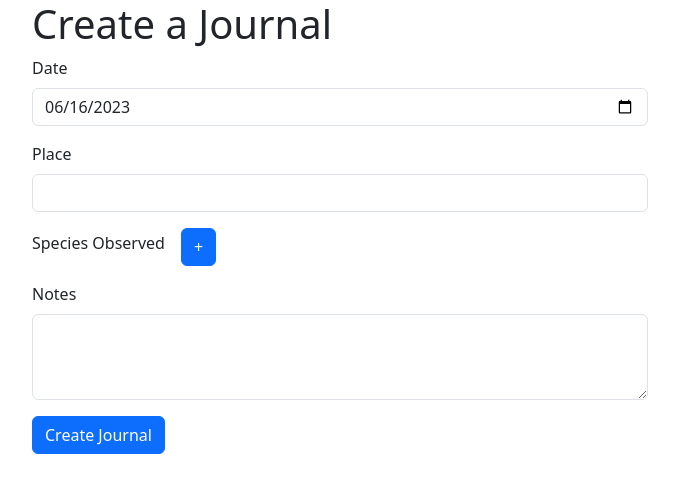
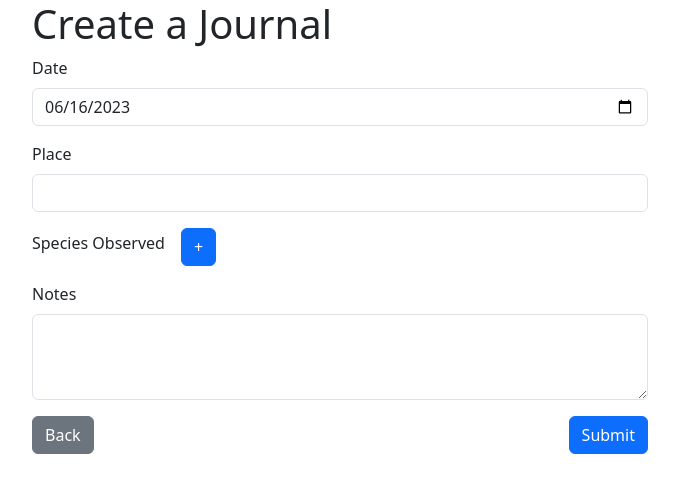
Before and after one commit to abhinav-nath/wildlife-journal, a React (Create React App) app in the folder wildlife-journal-ui/: page /create-journal in a window 1280 px wide. Shown: the top 492 px of the page, without its empty margins (300-979 px from the left). Built offline with nearby package versions, Linux system fonts and the light colour scheme.

Commit message:
Add a back button in Create Journal page

```diff
--- a/wildlife-journal-ui/src/components/CreateJournalPage.js
+++ b/wildlife-journal-ui/src/components/CreateJournalPage.js
@@ -1,4 +1,5 @@
 import React, { useState, useEffect } from "react";
+import { useNavigate } from "react-router-dom";
 import { Container, Form, Button, Alert } from "react-bootstrap";
 
 const CreateJournalPage = () => {
@@ -8,6 +9,7 @@ const CreateJournalPage = () => {
   const [notes, setNotes] = useState("");
   const [dateError, setDateError] = useState(false);
   const [placeError, setPlaceError] = useState(false);
+  const navigate = useNavigate();
 
   useEffect(() => {
     const currentDate = new Date().toISOString().split("T")[0];
@@ -68,6 +70,10 @@ const CreateJournalPage = () => {
   const handlePlaceChange = (e) => {
     setPlace(e.target.value);
     setPlaceError(false); // Clear the place error when the user starts typing
+  };
+
+  const handleBack = () => {
+    navigate("/");
   };
 
   return (
@@ -149,9 +155,14 @@ const CreateJournalPage = () => {
           />
         </Form.Group>
 
-        <Button variant="primary" onClick={handleSubmit}>
-          Create Journal
-        </Button>
+        <div className="d-flex justify-content-between mb-3">
+          <Button variant="secondary" onClick={handleBack}>
+            Back
+          </Button>
+          <Button variant="primary" onClick={handleSubmit}>
+            Submit
+          </Button>
+        </div>
       </Form>
     </Container>
   );
```
